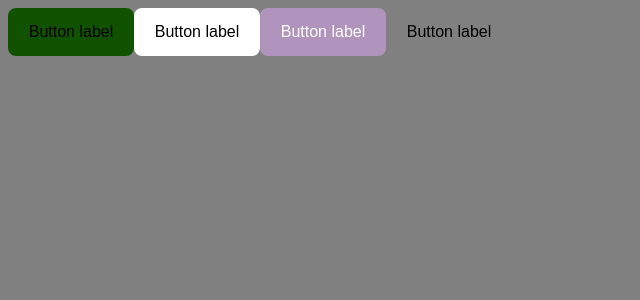
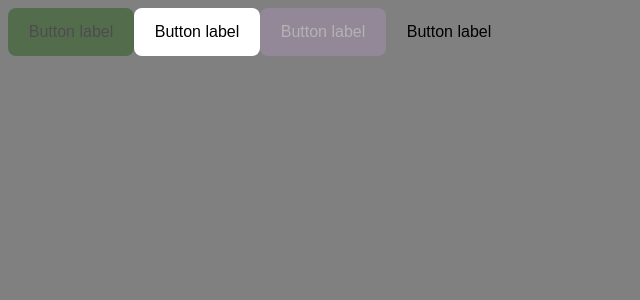
Before and after one commit to ManuelCebreiro/botonReutilizable, a React (Vite) app: page / in a window 1280 px wide. Shown: the top 300 px of the page, without its empty margins (0-640 px from the left). Built offline with nearby package versions, Linux system fonts and the light colour scheme.

Commit message:
active, hover y disabled listos

```diff
--- a/src/components/Boton.tsx
+++ b/src/components/Boton.tsx
@@ -1,4 +1,4 @@
-import React from "react";
+import React, {useState} from "react";
 import styled from "styled-components";
 
 export interface IdBtn {
@@ -6,10 +6,8 @@ export interface IdBtn {
   secondary: boolean
   terciary: boolean
   noBG: boolean
-  hoverPrimary: boolean
-  hoverSecondary: boolean
-  hoverTerciary: boolean
-  hoverNoBg: boolean
+  isDisabled: boolean
+
 
 }
 const Container = styled.div`
@@ -30,19 +28,26 @@ const Botton = styled.button<IdBtn>`
   padding: 12px 16px 12px 16px;
   font-size: 16px;
   border: none;
-  background: ${(props) => (props.primary ? "#115200" : props.secondary ? "white" : props.terciary ? "#b194bd" : props.noBG ? "transparent" : "")};
+  background: ${(active) => (active.primary ? "#115200" : active.secondary ? "white" : active.terciary ? "#b194bd" : active.noBG ? "transparent" : "")};
   color: ${(props) => (props.primary ? "black" : props.secondary ? "black" : props.terciary ? "white" : props.noBG ? "black" : "")};
   &:hover {
-    background-color: ${(estilo) => (estilo.hoverPrimary ? "#274220" : estilo.hoverSecondary ? "grey" : estilo.hoverTerciary ? "#a067b5" : estilo.hoverNoBg ? "red" : "")};
+    opacity: 0.5;
+  }
+  &:disabled{
+    opacity: 0.4;
   }
 
 `;
 
+function Boton(active, isDisabled) {
 
-function Boton(props, estilo) {
   return (
     <Container>
-      <Botton {...props} {...estilo}>Button label</Botton>
+      <Botton
+      {...active}
+      // {...isDisabled}
+
+      >Button label</Botton>
     </Container>
   );
 }
--- a/src/main.tsx
+++ b/src/main.tsx
@@ -4,25 +4,20 @@ import "./index.css";
 import Boton from "./components/Boton";
 import styled from "styled-components";
 
+ReactDOM.createRoot(document.getElementById("root") as HTMLElement).render(
 
-
-ReactDOM.createRoot(document.getElementById("root") as HTMLElement).render(
   <React.StrictMode>
     <Boton
       primary
-      hoverPrimary
+      disabled
+/>
+    <Boton
+    secondary
+    // disabled
     />
     <Boton
-      secondary
-      hoverSecondary
-    />
-    <Boton
-      terciary
-      hoverTerciary
-    />
-    <Boton
-      noBG
-      hoverNoBg
-    />
+    terciary
+    disabled/>
+    <Boton noBG />
   </React.StrictMode>
 );
```
